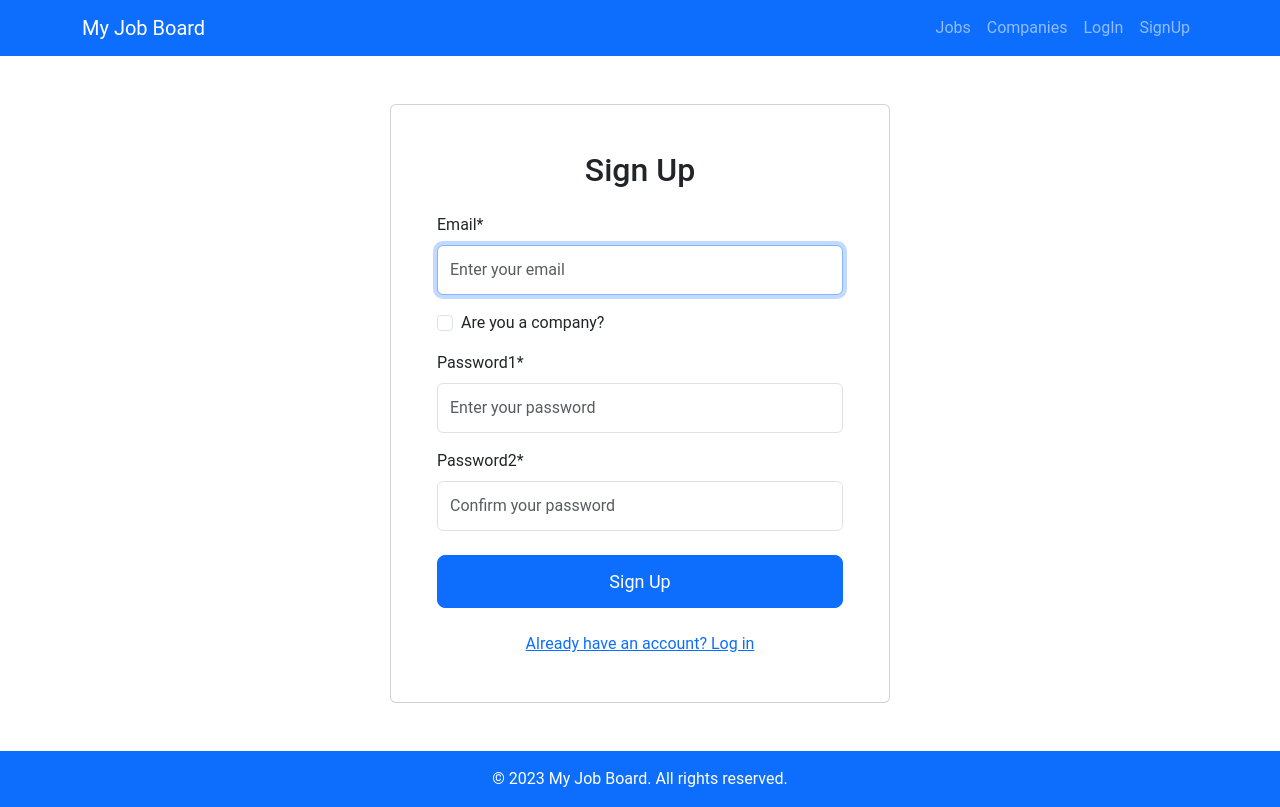
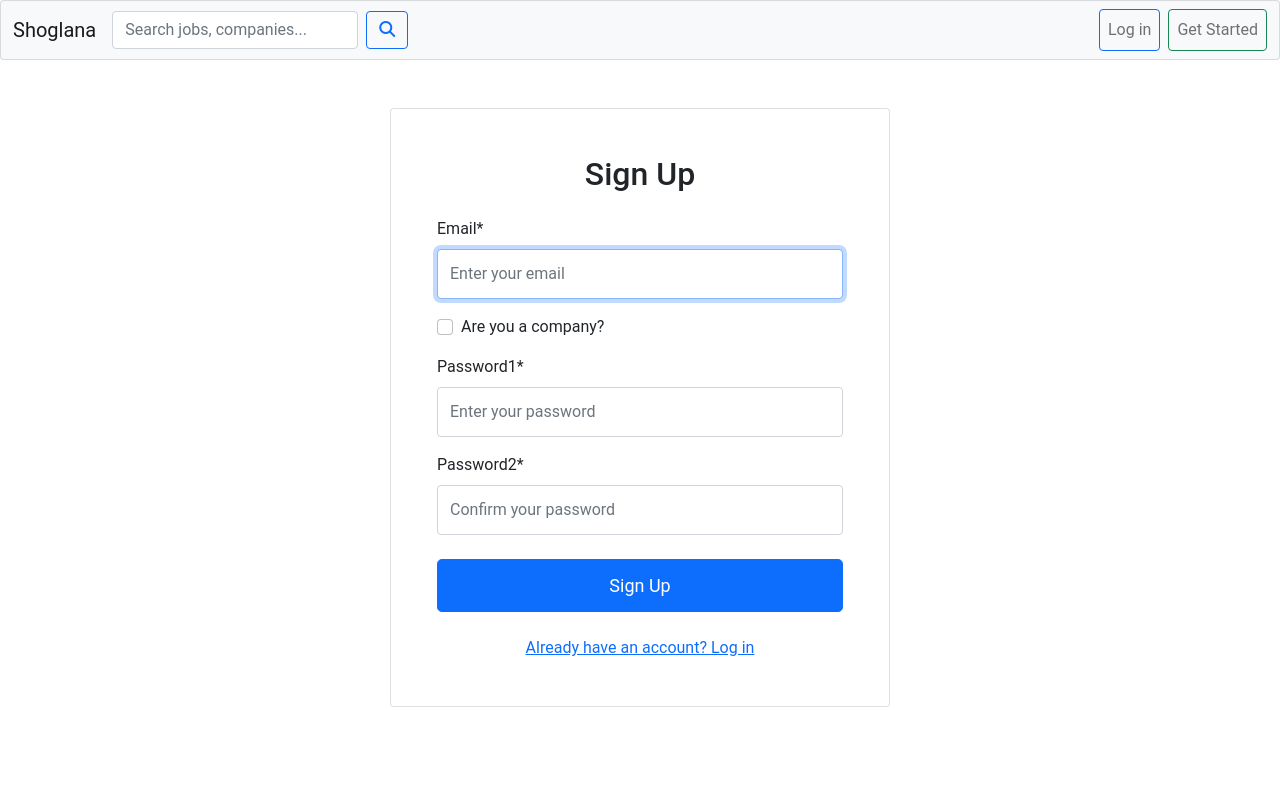
Before and after one commit to mostafanasser2000/job-board, a Django app: page /accounts/signup/ in a window 1280 px wide. After the commit the page ends 707 px from the top, so only its background shows below. Run offline with Django 5.2, Linux system fonts and the light colour scheme; some libraries are stand-ins or nearby versions.

Commit message:
update base template and base styles  and add template for header

```diff
--- a/templates/base.html
+++ b/templates/base.html
@@ -4,81 +4,30 @@
 <head>
     <meta charset="UTF-8">
     <meta name="viewport" content="width=device-width, initial-scale=1.0">
-    <!-- <script src="https://ajax.googleapis.com/ajax/libs/jquery/3.6.0/jquery.min.js"></script>
-    <link rel="stylesheet" href="https://cdn.jsdelivr.net/npm/bootstrap@5.1.3/dist/css/bootstrap.min.css">
-    <link href="https://cdnjs.cloudflare.com/ajax/libs/font-awesome/5.15.1/css/all.min.css" rel="stylesheet">
-    <link href="https://fonts.googleapis.com/css2?family=Roboto:wght@400;700&display=swap" rel="stylesheet"> -->
-    <!-- Jquery -->
-    <script src="{%static 'js/jquery-3.6.4.min.js'%}"></script>
-    <!-- Google fonts -->
-    <!-- <link href="https://fonts.googleapis.com/css2?family=Roboto:wght@400;500;700&display=swap" rel="stylesheet"> -->
-    <!-- Bootstrap5 -->
-     <link rel="stylesheet" href="{% static 'css/bootstrap.min.css' %}">
-    <!-- custom css files -->
-    <link rel="stylesheet" href="{% static 'css/normalize.css' %}" />
-    <link rel="stylesheet" href="{% static 'css/base.css' %}" />
-    <!-- Font awesome icons -->
-    <!-- <link rel="stylesheet" href="{% static 'css/all.min.css' %}" /> -->
+    <meta name="description" content="Shoglana - Your Job Board Portal">
+    <title>{% block title %}Shoglana{% endblock %}</title>
+
+    <!-- Preload critical assets -->
+    <script src="https://code.jquery.com/jquery-3.6.0.min.js" integrity="sha256-/xUj+3OJU5yExlq6GSYGSHk7tPXikynS7ogEvDej/m4=" crossorigin="anonymous"></script>
+    <link rel="preload" href="https://fonts.googleapis.com/css2?family=Roboto:wght@400;700&display=swap" as="style">
+    <link rel="stylesheet" href="https://cdnjs.cloudflare.com/ajax/libs/font-awesome/6.4.0/css/all.min.css" integrity="sha512-iecdLmaskl7CVkqkXNQ/ZH/XLlvWZOJyj7Yy7tcenmpD1ypASozpmT/E0iPtmFIB46ZmdtAc9eNBvH0H/ZpiBw==" crossorigin="anonymous" referrerpolicy="no-referrer">
+
+    <!-- CSS -->
+    <link href="https://cdn.jsdelivr.net/npm/bootstrap@5.0.2/dist/css/bootstrap.min.css" rel="stylesheet" integrity="sha384-EVSTQN3/azprG1Anm3QDgpJLIm9Nao0Yz1ztcQTwFspd3yD65VohhpuuCOmLASjC" crossorigin="anonymous">
+    <link href="{% static 'css/bootstrap.min.css' %}">
+    <link rel="stylesheet" href="{% static 'css/normalize.css' %}">
+    <link rel="stylesheet" href="{% static 'css/base.css' %}">
     {% block styles %}{% endblock %}
-    <title>{% block title %}My Job Board{% endblock %}</title>
-
 </head>
 <body>
-    <header>
-        <nav class="navbar navbar-expand-lg navbar-dark bg-primary">
-            <div class="container">
-                <a class="navbar-brand" href="#">My Job Board</a>
-                <button class="navbar-toggler" type="button" data-bs-toggle="collapse" data-bs-target="#navbarNav" aria-controls="navbarNav" aria-expanded="false" aria-label="Toggle navigation">
-                    <span class="navbar-toggler-icon"></span>
-                </button>
-                <div class="collapse navbar-collapse" id="navbarNav">
-                    <ul class="navbar-nav ms-auto">
-                        <li class="nav-item">
-                            <a class="nav-link" href="#">Jobs</a>
-                        </li>
-                        <li class="nav-item">
-                            <a class="nav-link" href="#">Companies</a>
-                        </li>
-                        {% if user.is_authenticated %}
-                        <li class="nav-item">
-                            <a  href="{% url 'logout'%}" class="nav-link">Logout</a>
-                        </li>
-                        <!-- <li class="nav-item dropdown">
-                            <a class="nav-link dropdown-toggle" href="#" id="navbarDropdown" role="button" data-bs-toggle="dropdown" aria-expanded="false">
-                                {{ user.username }}
-                            </a>
-                            <ul class="dropdown-menu dropdown-menu-end" aria-labelledby="navbarDropdown">
-                                <li><a class="dropdown-item" href="#">Profile</a></li>
-                                <li><a class="dropdown-item" href="#">My Applications</a></li>
-                                <li><hr class="dropdown-divider"></li>
-                                <li><a class="dropdown-item" href="#">Logout</a></li>
-                            </ul>
-                        </li> -->
-                        {% else %}
-                        <li class="nav-item">
-                            <a class="nav-link" href="{% url 'login'%}">LogIn</a>
-                        </li>
-                        <li class="nav-item">
-                            <a class="nav-link" href="{% url 'signup'%}">SignUp</a>
-                        </li>
-                        {% endif %}
-                    </ul>
-                </div>
-            </div>
-        </nav>
-    </header>
+    {% include "include/header.html" %}
 
     <main class="container my-5">
         {% block content %}{% endblock %}
+        {% block pagination %}{%endblock%}
     </main>
-
-    <footer class="bg-primary text-white py-3 mt-5">
-        <div class="container text-center">
-            &copy; 2023 My Job Board. All rights reserved.
-        </div>
-    </footer>
-
-    <script src="{%static 'js/bootstrap.min.js'%}"></script>
-    {% block scripts %}{% endblock %}
+    <!-- Scripts -->
+    <script src="https://cdn.jsdelivr.net/npm/bootstrap@5.0.2/dist/js/bootstrap.bundle.min.js" integrity="sha384-MrcW6ZMFYlzcLA8Nl+NtUVF0sA7MsXsP1UyJoMp4YLEuNSfAP+JcXn/tWtIaxVXM" crossorigin="anonymous"></script>
+    {% block scripts %}{% endblock scripts %}
 </body>
 </html>
--- /dev/null
+++ b/templates/include/header.html
@@ -0,0 +1,44 @@
+{% load static %}
+<header class="navbar navbar-expand-lg navbar-light bg-light card">
+    <div class="container-fluid">
+        <a class="navbar-brand custom-logo" href="{% url 'job_list' %}">
+            Shoglana
+        </a>
+
+        <form class="d-flex search-form" method="GET" action="{% url 'search_jobs' %}">
+            <input class="form-control me-2" type="search" placeholder="Search jobs, companies..." aria-label="Search" name="q">
+            <button class="btn btn-outline-primary" type="submit">
+                <i class="fas fa-search"></i>
+            </button>
+        </form>
+
+        <button class="navbar-toggler" type="button" data-bs-toggle="collapse" data-bs-target="#navbarContent" aria-controls="navbarContent" aria-expanded="false" aria-label="Toggle navigation">
+            <span class="navbar-toggler-icon"></span>
+        </button>
+
+        <div class="collapse navbar-collapse" id="navbarContent">
+            <div class="navbar-nav ms-auto">
+                {% if user.is_authenticated %}
+                    {% if user.is_company %}
+                        <a href="#" class="nav-link">Dashboard</a>
+                        <a href="{% url 'job_add' %}" class="nav-link"><i class="fas fa-briefcase me-1"></i> Post Job</a>
+                    {% else %}
+                        <a href="#" class="nav-link">Applications</a>
+                    {% endif %}
+                    <a href="{% url 'user_profile' user.username %}" class="nav-link d-none d-lg-block">
+                        <img src="{% if user.userprofile.image %}{{ user.userprofile.image.url }}{% else %}{% static 'imgs/logo.png' %}{% endif %}" class="rounded-circle" alt="User Avatar" width="40" height="40">
+                    </a>
+                    <a href="{% url 'logout' %}" class="nav-link btn btn-outline-primary d-none d-lg-inline-block ms-2">Logout</a>
+
+                    <a href="{% url 'logout' %}" class="nav-link d-lg-none">Logout</a>
+
+                {% else %}
+                    <a href="{% url 'login' %}" class="nav-link btn btn-outline-primary d-none d-lg-inline-block">Log in</a>
+                    <a href="{% url 'signup' %}" class="nav-link btn btn-outline-success d-none d-lg-inline-block ms-2">Get Started</a>
+                    <a href="{% url 'login' %}" class="nav-link d-lg-none">Log in</a>
+                    <a href="{% url 'signup' %}" class="nav-link d-lg-none">Get Started</a>
+                {% endif %}
+            </div>
+        </div>
+    </div>
+</header>
```
